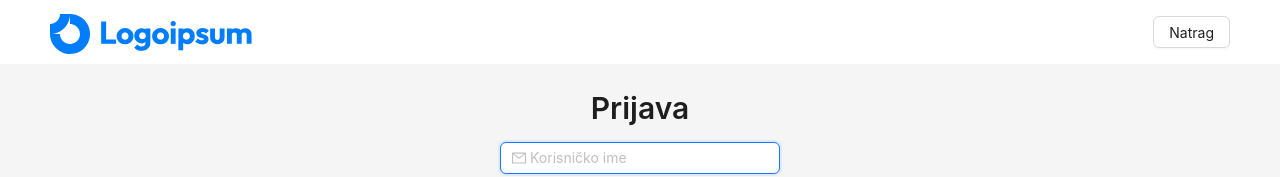
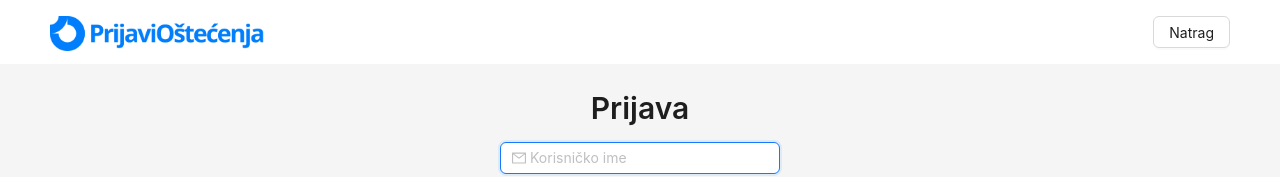
Before and after one commit to VelicanstveniTimRaketa/prijava-ostecenja-javnih-povrsina, a React (Vite) app in the folder frontend/: page /login in a window 1280 px wide. Shown: the top 177 px of the page. Built offline with nearby package versions, Linux system fonts and the light colour scheme.

Commit message:
front: feat: Update logo

```diff
--- a/frontend/src/components/Logo.tsx
+++ b/frontend/src/components/Logo.tsx
@@ -1,11 +1,11 @@
 import { Image } from "antd";
-import LogoImage from "../assets/logo.svg";
 import { Link } from "react-router-dom";
+import LogoImage from "../assets/logo.webp";
 
 function Logo() {
   return (
     <Link to="/">
-      <Image src={LogoImage} preview={false} alt="Logo Image" />
+      <Image src={LogoImage} preview={false} alt="Logo Image" style={{ height: "2.5em" }} />
     </Link>
   );
 }
```
Also changed, not shown: frontend/src/assets/logo.webp (added).
